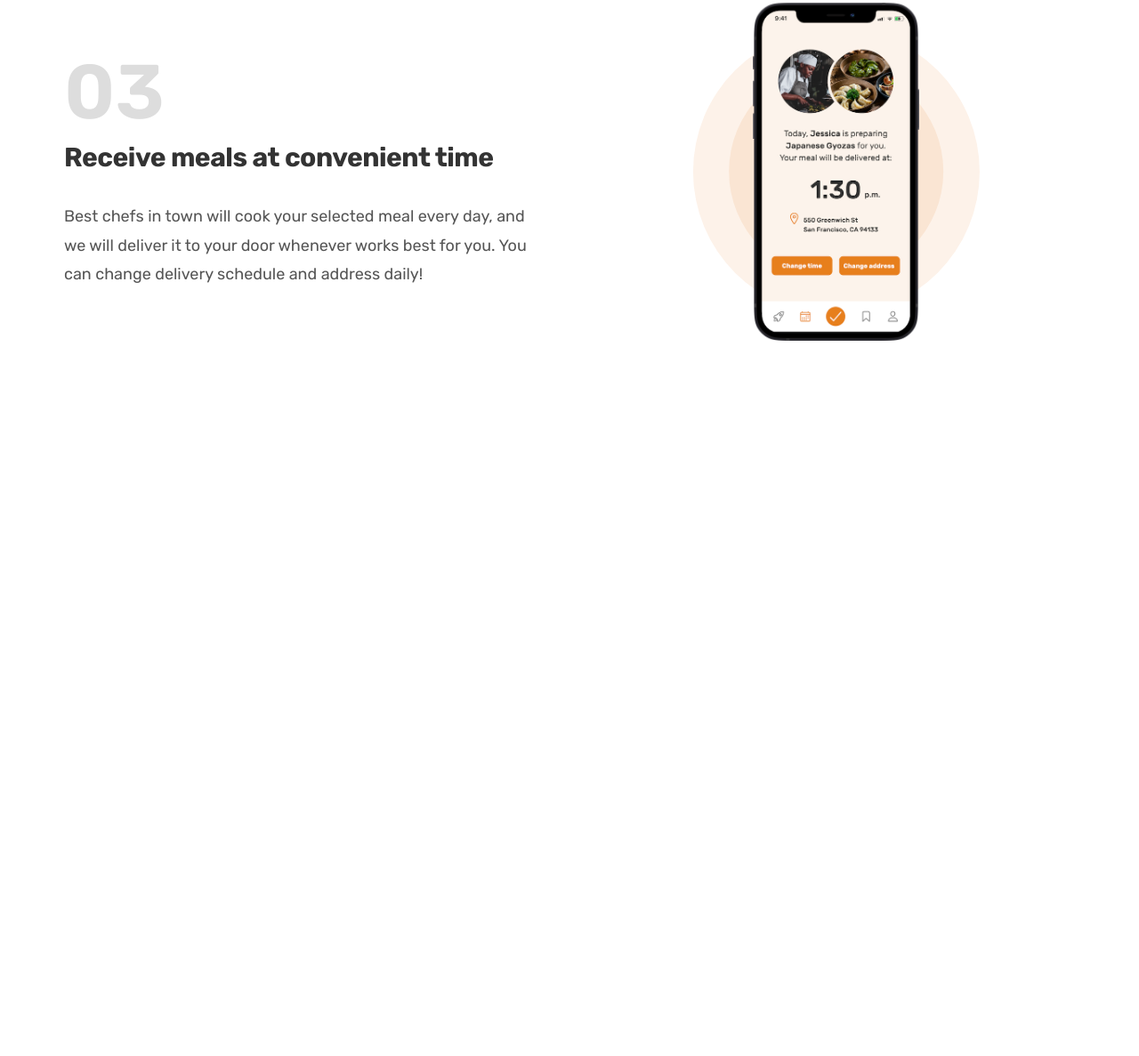
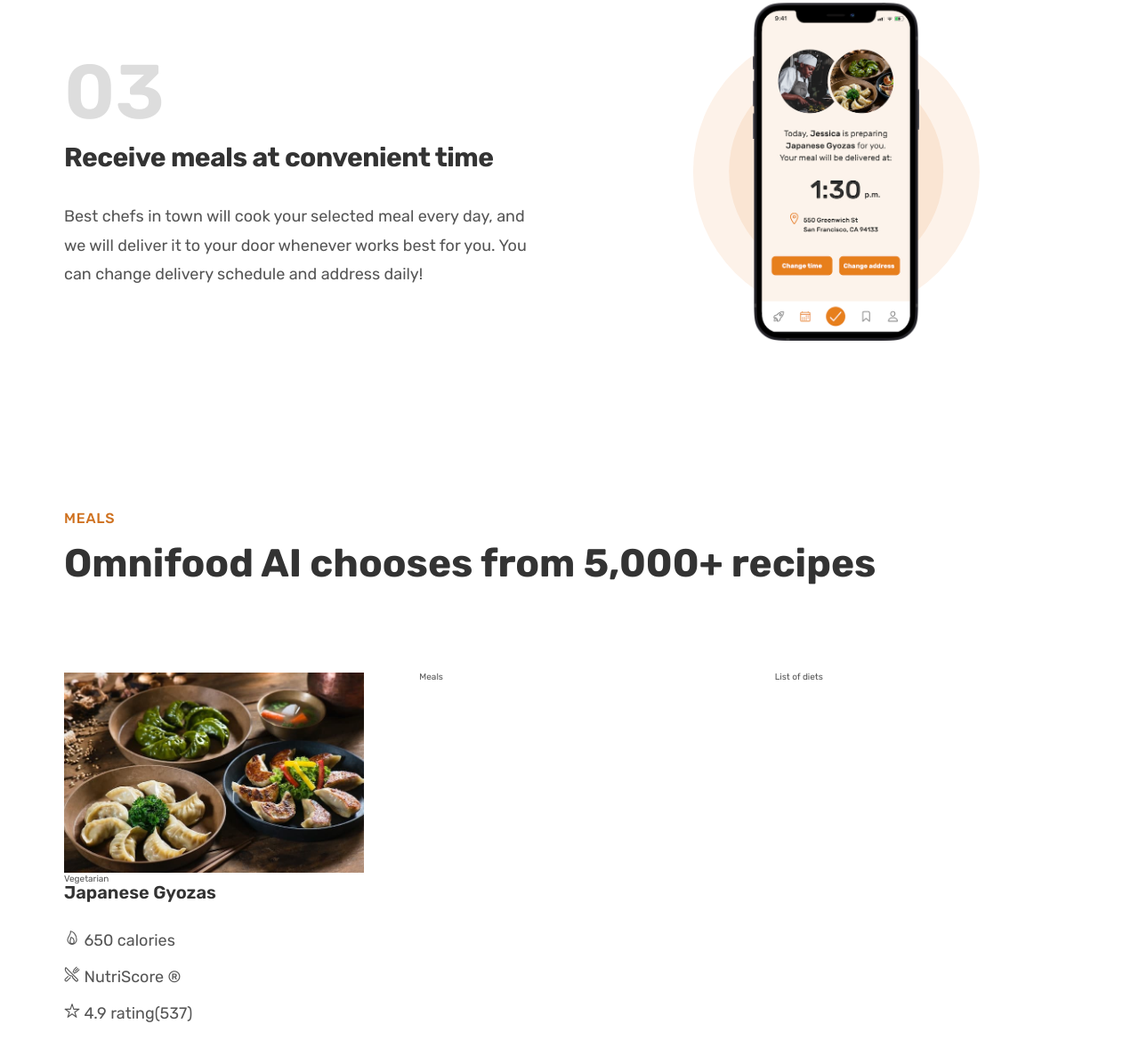
Before and after one commit to shayantalebian/OmniFood, a plain HTML site: page index.html in a window 1280 px wide. Shown: the part 2168-3355 px from the top of the page at 89% size. Before the commit the page ends 2647 px from the top, so only its background shows below. Drawn offline with nearby package versions, Linux system fonts and the light colour scheme.

Commit message:
Build meals section part1

```diff
--- a/css/style.css
+++ b/css/style.css
@@ -360,3 +360,29 @@ body {
   filter: brightness(0);
   opacity: 50%;
 }
+
+.section-meals {
+  padding: 9.6rem 0;
+}
+
+.meals-meal-img {
+  width: 100%;
+}
+
+.meals-meal-title {
+  font-size: 2rem;
+  color: #333;
+  font-weight: 600;
+  margin-bottom: 3.2rem;
+}
+
+.meals-meal-attributes {
+  list-style: none;
+  display: flex;
+  flex-direction: column;
+  gap: 2rem;
+}
+
+.meals-meal-attribute {
+  font-size: 1.8rem;
+}
--- a/index.html
+++ b/index.html
@@ -197,6 +197,54 @@
           </div>
         </div>
       </section>
+
+      <section class="section-meals">
+        <div class="container">
+          <span class="how-subheading">Meals</span>
+          <h2 class="how-heading-secoundry">
+            Omnifood AI chooses from 5,000+ recipes
+          </h2>
+        </div>
+
+        <div class="container grid grid--3-cols">
+          <div class="meals-meal">
+            <img
+              src="./img/meals/meal-1.jpg"
+              class="meals-meal-img"
+              alt="Japanese Gyozas"
+            />
+            <span class="tag">Vegetarian</span>
+            <p class="meals-meal-title">Japanese Gyozas</p>
+
+            <ul class="meals-meal-attributes">
+              <li class="meals-meal-attribute">
+                <ion-icon name="flame-outline"></ion-icon>
+                <span>650 calories</span>
+              </li>
+              <li class="meals-meal-attribute">
+                <ion-icon name="restaurant-outline"></ion-icon>
+                <span>NutriScore</span> &reg;
+              </li>
+              <li class="meals-meal-attribute">
+                <ion-icon name="star-outline"></ion-icon>
+                <span>4.9 rating(537)</span>
+              </li>
+            </ul>
+          </div>
+
+          <div class="meals-meal">Meals</div>
+
+          <div class="meals-list">List of diets</div>
+        </div>
+      </section>
     </main>
+    <script
+      type="module"
+      src="https://unpkg.com/ionicons@5.5.2/dist/ionicons/ionicons.esm.js"
+    ></script>
+    <script
+      nomodule
+      src="https://unpkg.com/ionicons@5.5.2/dist/ionicons/ionicons.js"
+    ></script>
   </body>
 </html>
```
